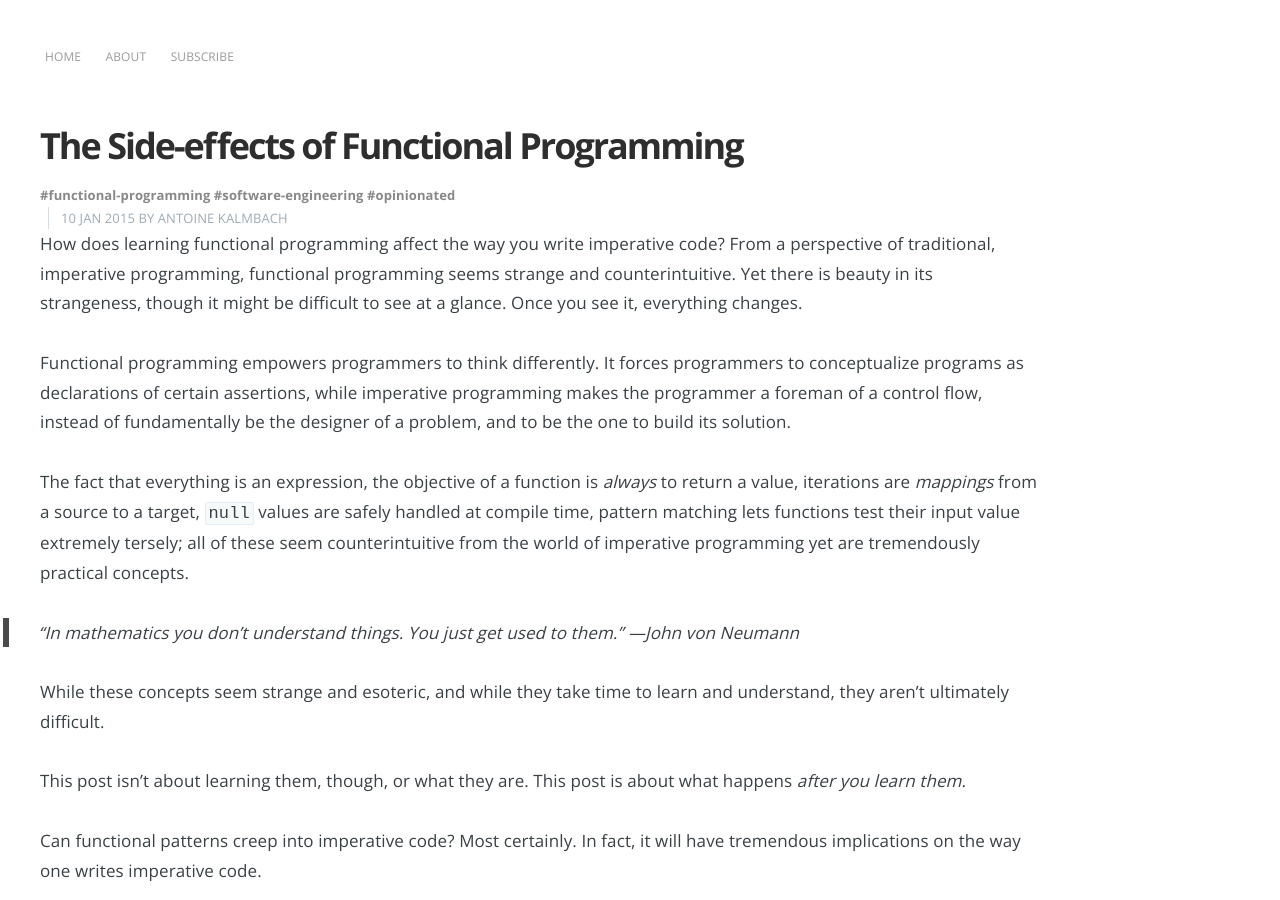
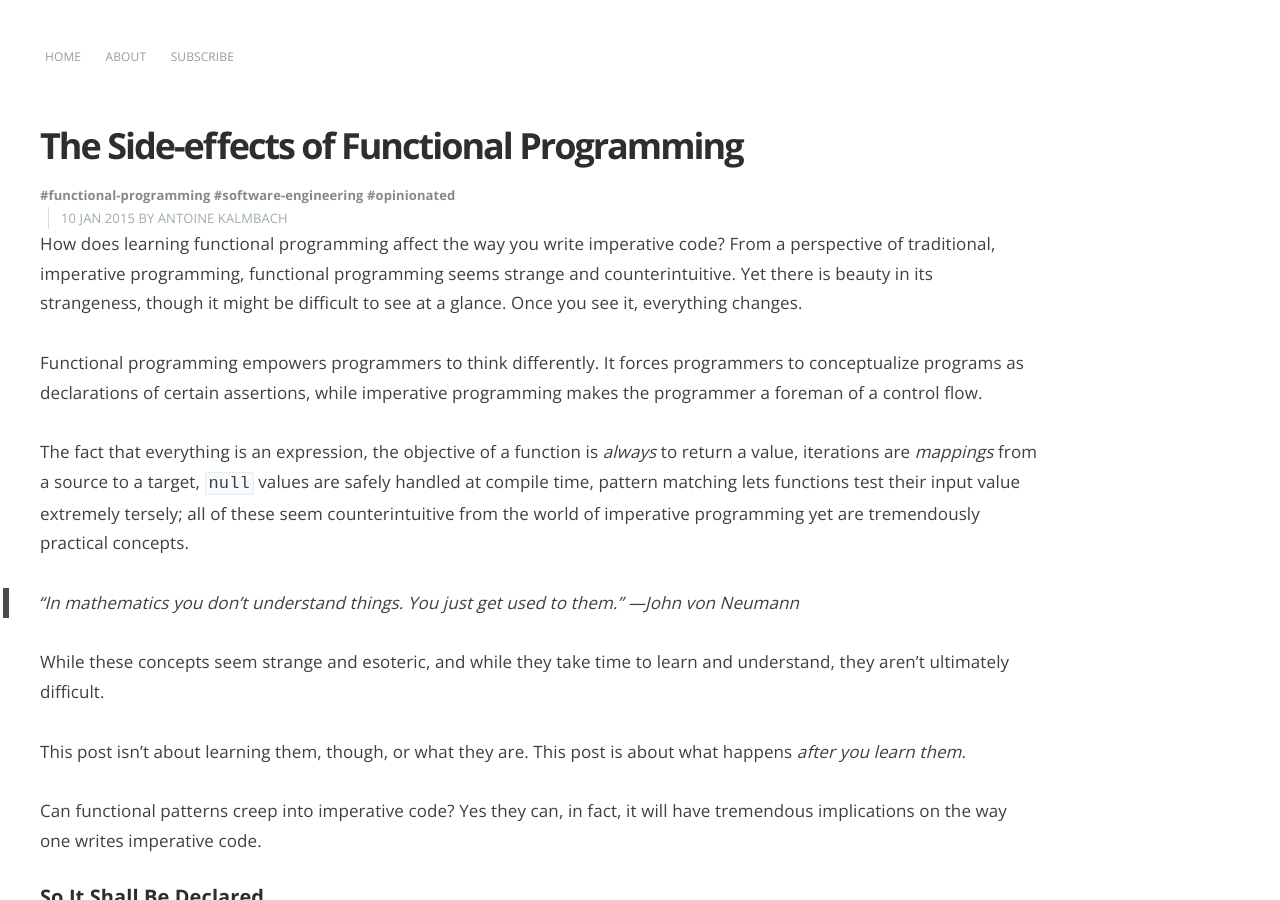
Before and after one commit to ane/ane.github.io, a Jekyll site: the page built from _posts/2015-1-1-side-effects-of-functional-programming.markdown, in a window 1280 px wide and 900 px high. Built offline with Jekyll 4.4.1, drawn with Linux system fonts in a browser that asks for light colours; Markdown is read by kramdown in place of the engine named in the settings; comment, search, counter and statistics services are not loaded.

Commit message:
more style

```diff
--- a/_posts/2015-1-1-side-effects-of-functional-programming.markdown
+++ b/_posts/2015-1-1-side-effects-of-functional-programming.markdown
@@ -17,8 +17,7 @@ How does learning functional programming affect the way you write imperative cod
 Functional programming empowers programmers to think differently. It
 forces programmers to conceptualize programs as declarations of
 certain assertions, while imperative programming makes the programmer
-a foreman of a control flow, instead of fundamentally be the designer
-of a problem, and to be the one to build its solution.
+a foreman of a control flow.
 
 The fact that everything is an expression, the objective of a function
 is *always* to return a value, iterations are *mappings* from a source
@@ -35,7 +34,7 @@ time to learn and understand, they aren't ultimately difficult.
 This post isn't about learning them, though, or what they are. This
 post is about what happens *after you learn them*.
 
-Can functional patterns creep into imperative code? Most certainly. In
+Can functional patterns creep into imperative code? Yes they can, in
 fact, it will have tremendous implications on the way one writes
 imperative code.
 
```
